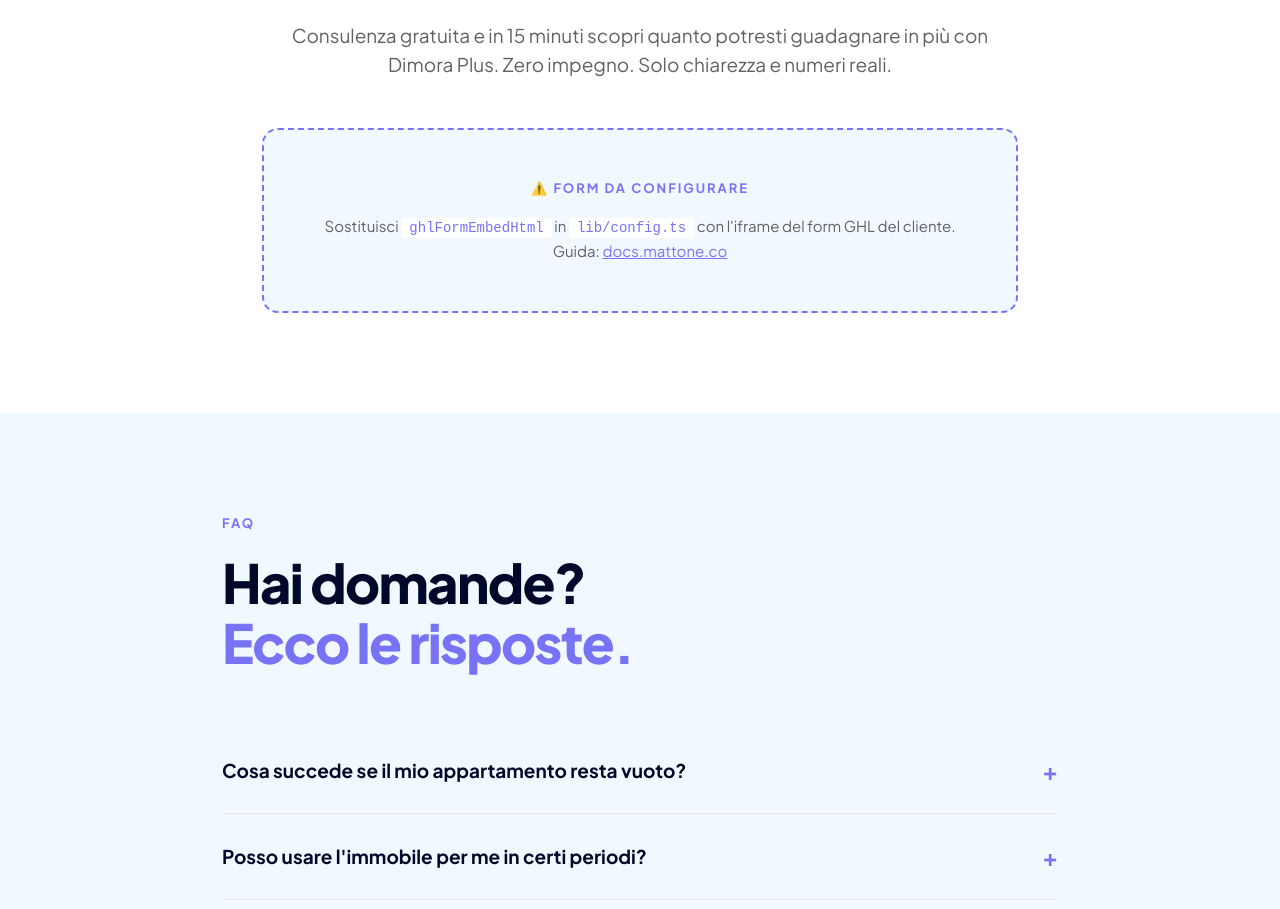
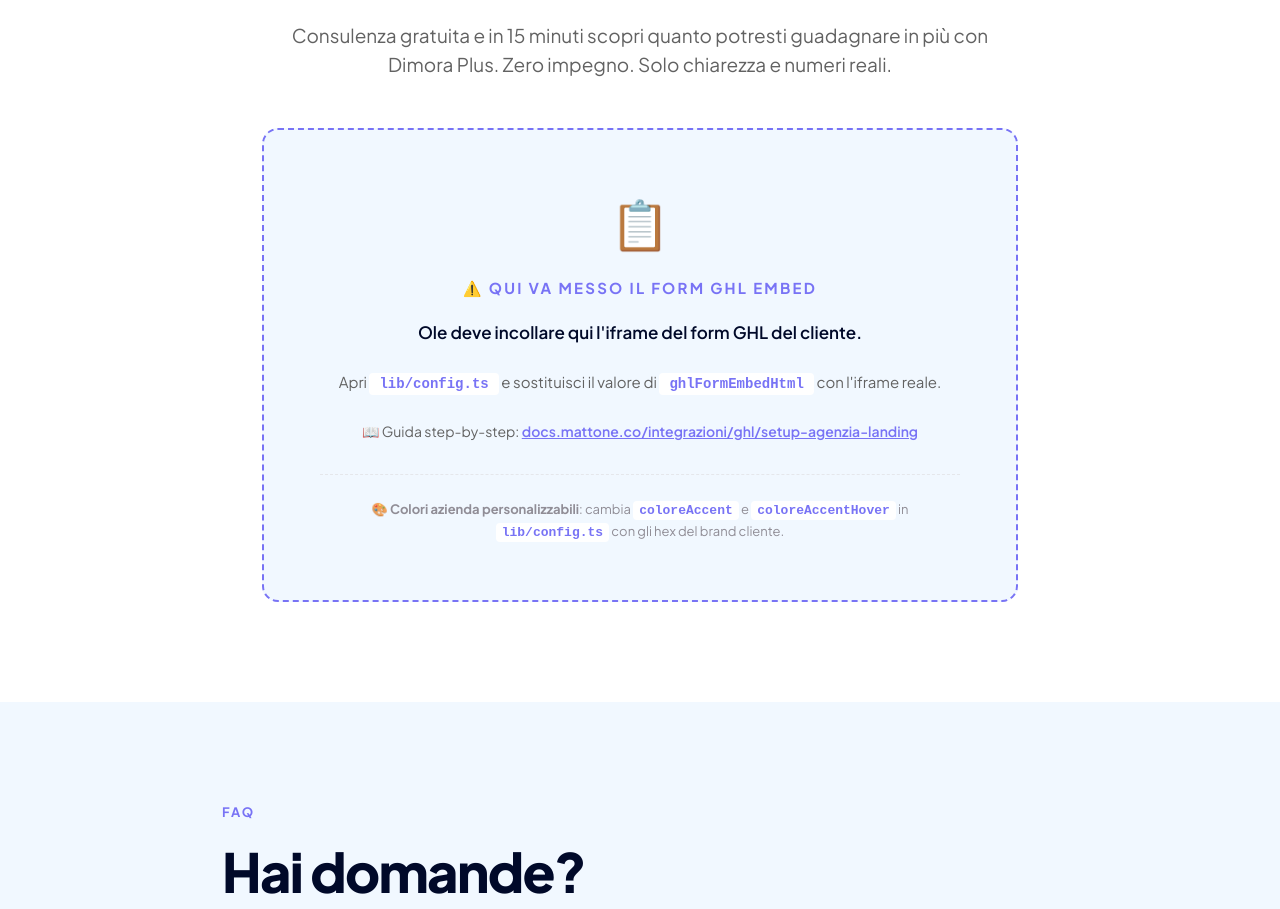
Before and after one commit to niccolosanso-ops/mattone-landing-template, a Next.js app: page / in a window 1280 px wide. Shown: the part 4980-5889 px from the top of the page. Built offline with nearby package versions, Linux system fonts and the light colour scheme.

Commit message:
feat: colori brand configurabili + placeholder form + colori più esplicito

```diff
--- a/app/layout.tsx
+++ b/app/layout.tsx
@@ -15,9 +15,16 @@
 };
 
 export default function RootLayout({ children }: { children: React.ReactNode }) {
+  // Inject colori brand cliente da config → CSS custom properties
+  const brandStyle = {
+    ["--accent" as string]: CONFIG.coloreAccent,
+    ["--accent-hover" as string]: CONFIG.coloreAccentHover,
+    ["--accent-soft" as string]: `${CONFIG.coloreAccent}14`, // 8% opacity
+  } as React.CSSProperties;
+
   return (
     <html lang="it" className={jakarta.variable}>
-      <body>{children}</body>
+      <body style={brandStyle}>{children}</body>
     </html>
   );
 }
--- a/app/page.tsx
+++ b/app/page.tsx
@@ -185,12 +185,22 @@
             Consulenza gratuita e in 15 minuti scopri quanto potresti guadagnare in più con {CONFIG.nomeAgenzia}. Zero impegno. Solo chiarezza e numeri reali.
           </p>
           {CONFIG.ghlFormEmbedHtml.includes("PLACEHOLDER") ? (
-            <div style={{ background: "var(--bg-soft)", padding: 48, border: "2px dashed var(--accent)", borderRadius: 16, textAlign: "center" }}>
-              <div className="eyebrow" style={{ marginBottom: 16 }}>⚠️ FORM DA CONFIGURARE</div>
-              <p style={{ color: "var(--text-muted)", fontSize: 15, margin: 0, lineHeight: 1.6 }}>
-                Sostituisci <code style={{ background: "#fff", padding: "2px 8px", color: "var(--accent)", borderRadius: 4, fontSize: 14 }}>ghlFormEmbedHtml</code> in <code style={{ background: "#fff", padding: "2px 8px", color: "var(--accent)", borderRadius: 4, fontSize: 14 }}>lib/config.ts</code> con l'iframe del form GHL del cliente.<br/>
-                Guida: <a href="https://docs.mattone.co/integrazioni/ghl/setup-agenzia-landing" style={{ color: "var(--accent)", textDecoration: "underline" }}>docs.mattone.co</a>
+            <div style={{ background: "var(--bg-soft)", padding: 56, border: "2px dashed var(--accent)", borderRadius: 16, textAlign: "center" }}>
+              <div style={{ fontSize: 48, marginBottom: 16 }}>📋</div>
+              <div className="eyebrow" style={{ marginBottom: 20, fontSize: 15 }}>⚠️ QUI VA MESSO IL FORM GHL EMBED</div>
+              <p style={{ color: "var(--text)", fontSize: 17, margin: "0 0 24px", lineHeight: 1.6, fontWeight: 600 }}>
+                Ole deve incollare qui l'iframe del form GHL del cliente.
               </p>
+              <p style={{ color: "var(--text-muted)", fontSize: 15, margin: "0 0 24px", lineHeight: 1.6 }}>
+                Apri <code style={{ background: "#fff", padding: "3px 10px", color: "var(--accent)", borderRadius: 4, fontSize: 14, fontWeight: 700 }}>lib/config.ts</code> e sostituisci il valore di{" "}
+                <code style={{ background: "#fff", padding: "3px 10px", color: "var(--accent)", borderRadius: 4, fontSize: 14, fontWeight: 700 }}>ghlFormEmbedHtml</code> con l'iframe reale.
+              </p>
+              <p style={{ color: "var(--text-muted)", fontSize: 14, margin: 0, lineHeight: 1.6 }}>
+                📖 Guida step-by-step: <a href="https://docs.mattone.co/integrazioni/ghl/setup-agenzia-landing" style={{ color: "var(--accent)", textDecoration: "underline", fontWeight: 600 }}>docs.mattone.co/integrazioni/ghl/setup-agenzia-landing</a>
+              </p>
+              <div style={{ marginTop: 32, paddingTop: 24, borderTop: "1px dashed var(--border)", fontSize: 13, color: "var(--text-dim)" }}>
+                🎨 <strong>Colori azienda personalizzabili</strong>: cambia <code style={{ background: "#fff", padding: "2px 6px", borderRadius: 4, color: "var(--accent)", fontWeight: 700 }}>coloreAccent</code> e <code style={{ background: "#fff", padding: "2px 6px", borderRadius: 4, color: "var(--accent)", fontWeight: 700 }}>coloreAccentHover</code> in <code style={{ background: "#fff", padding: "2px 6px", borderRadius: 4, color: "var(--accent)", fontWeight: 700 }}>lib/config.ts</code> con gli hex del brand cliente.
+              </div>
             </div>
           ) : (
             <div style={{ background: "#fff", padding: 32, border: "1px solid var(--border)", borderRadius: 16 }} dangerouslySetInnerHTML={{ __html: CONFIG.ghlFormEmbedHtml }} />
--- a/lib/config.ts
+++ b/lib/config.ts
@@ -6,6 +6,12 @@
   nomeAgenzia: "Dimora Plus",
   città: "Roma",
   nomeAgente: "Egidio",
+
+  // ─── COLORI BRAND CLIENTE ─────────────────────────────────────────
+  // Cambia questi 2 hex per personalizzare i colori della landing
+  // secondo l'identità dell'agenzia cliente. Il resto rimane bianco/blu.
+  coloreAccent: "#7873F5",       // colore principale (bottoni, titoli evidenziati)
+  coloreAccentHover: "#6660E8",  // versione più scura per hover bottoni
 
   stats: {
     percentualeRendita: "300%",
```
